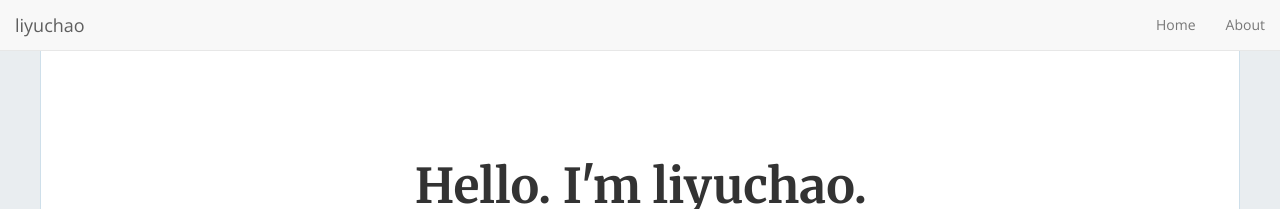
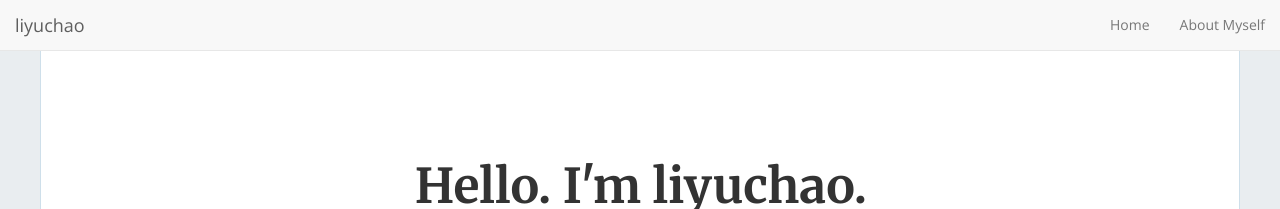
Before and after one commit to flowerandboys/flowerandboys.github.io, a Jekyll site: the page built from index.html, in a window 1280 px wide. Shown: the top 209 px of the page. Built offline with Jekyll 4.4.1, drawn with Linux system fonts in a browser that asks for light colours; nearby versions of some CDN libraries; the list of posts is cut into pages by our own code.

Commit message:
Update _config.yml

```diff
--- a/_config.yml
+++ b/_config.yml
@@ -97,4 +97,4 @@ enable_contact: false
 enable_nav: true
 nav_item:
   - { url: '/', text: 'Home' }
-  - { url: '/about', text: 'About' }
+  - { url: '/about', text: 'About Myself' }
```
